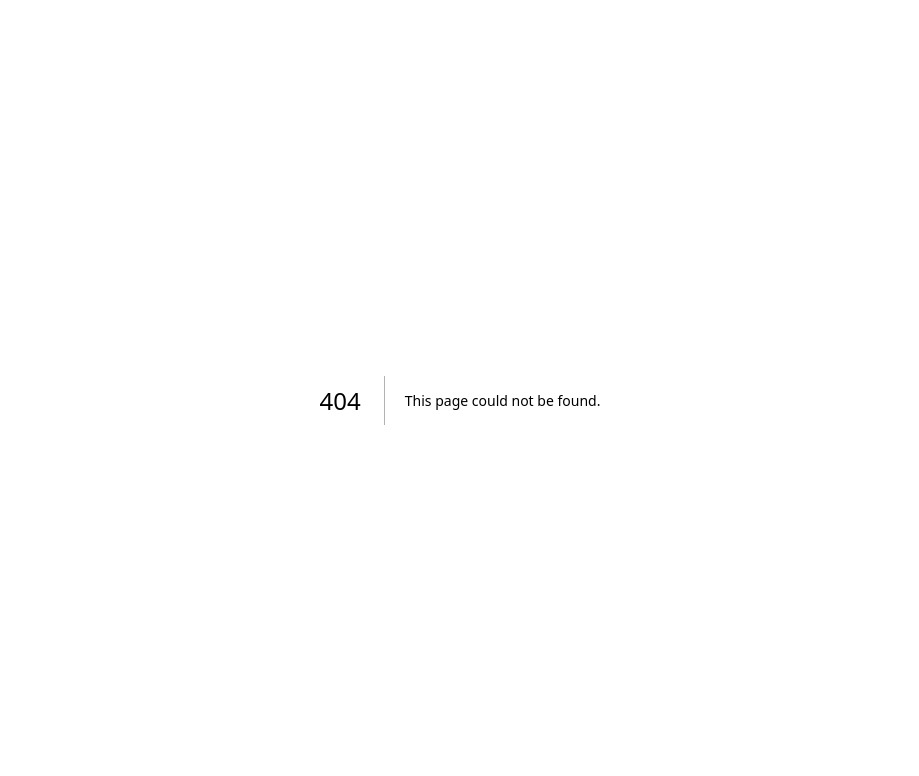
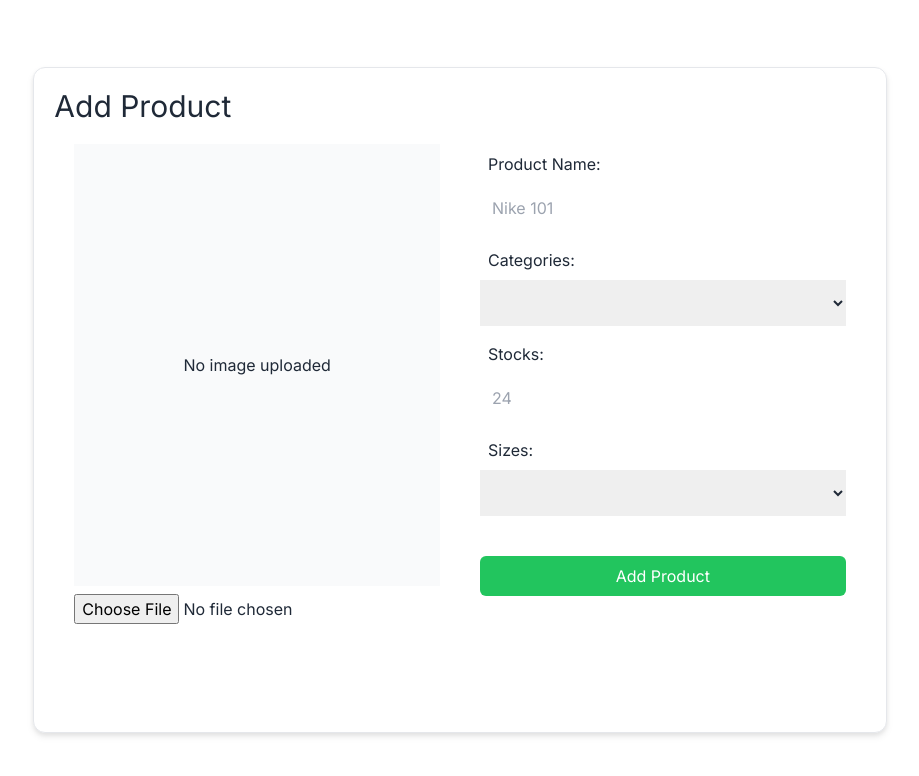
Before and after one commit to FRANK022530/jwalkfootwear, a Next.js app in the folder Frontend/: page /AddProduct in a window 1280 px wide. Before the commit this address had no page. Shown: the top 776 px of the page, without its empty margins (180-1099 px from the left). Built offline with nearby package versions, Linux system fonts and the light colour scheme.

Commit message:
Inital for AddProduct

```diff
--- /dev/null
+++ b/Frontend/app/AddProduct/page.tsx
@@ -0,0 +1,59 @@
+'use client'
+import React, { useState } from 'react';
+
+const AddProduct = () => {
+    const [imageSrc, setImageSrc] = useState(null);
+
+    const handleFileChange = (event: React.ChangeEvent<HTMLInputElement>) => {
+        const file = event.target.files?.[0];
+        if (file) {
+            setImageSrc(URL.createObjectURL(file));
+        }
+    };
+
+    return (
+        <div className='h-screen w-screen flex justify-center items-center'>
+            <div className='h-5/6 w-8/12 bg-white border-gray border rounded-xl p-5 drop-shadow-md flex flex-col'>
+                <h1 className='text-3xl'>Add Product</h1>
+                <div className='flex h-5/6'>
+                    <div className='flex flex-col flex-1 justify-center items-center p-5'>
+                        <div className='bg-gray-50 w-full h-full mb-2 flex justify-center items-center'>
+                            {imageSrc ? (<img src={imageSrc} alt="Uploaded" className='max-h-full max-w-full object-cover' />) : (<p>No image uploaded</p>)}
+                        </div>
+                        <input
+                            className='w-full'
+                            type='file'
+                            accept="image/*"
+                            onChange={handleFileChange}
+                        />
+                    </div>
+                    <div className='flex flex-col flex-1 p-5'>
+                        <label className='p-2'>Product Name:</label>
+                        <input className='p-3 mb-2' type='text' placeholder='Nike 101' name="ProductName" required/>
+                        <label className='p-2'>Categories:</label>
+                        <select className='p-3 mb-2' required>
+                            <option selected disabled></option>
+                            <option>Category 1</option>
+                            <option>Category 2</option>
+                            <option>Category 3</option>
+                        </select>
+                        <label className='p-2'>Stocks:</label>
+                        <input className='p-3 mb-2' type='number' placeholder='24' name="ProductName" required/>
+                        <label className='p-2'>Sizes:</label>
+                        <select className='p-3 mb-10' required>
+                            <option selected disabled></option>
+                            <option>Extra Small</option>
+                            <option>Small</option>
+                            <option>Medium</option>
+                            <option>Large</option>
+                            <option>Extra Large</option>
+                        </select>
+                        <button className='p-2 rounded-md text-white bg-green-500'>Add Product</button>
+                    </div>
+                </div>
+            </div>
+        </div>
+    );
+}
+
+export default AddProduct;
```
